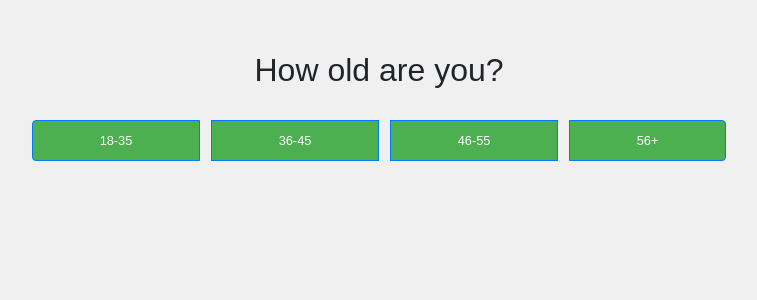
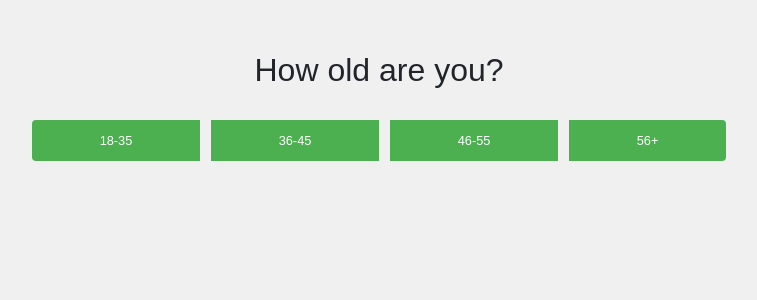
Before and after one commit to LamettaV/doughdiaries, a Flask app: page /usersurvey in a window 1280 px wide. Shown: the top 300 px of the page, without its empty margins (261-1018 px from the left). Run offline with Flask 3, Linux system fonts and the light colour scheme; some libraries are stand-ins or nearby versions.

Commit message:
Changed btn-group bootstrap

```diff
--- a/templates/survey.html
+++ b/templates/survey.html
@@ -89,10 +89,10 @@
                 <div class="container text-center">
                     <h2>How old are you?</h2>
                     <div class="btn-group d-flex flex-column flex-md-row justify-content">
-                        <button type="button" class="btn btn-primary age-group-btn mb-2" onclick="nextStep()">18-35</button>
-                        <button type="button" class="btn btn-primary age-group-btn mb-2" onclick="nextStep()">36-45</button>
-                        <button type="button" class="btn btn-primary age-group-btn mb-2" onclick="nextStep()">46-55</button>
-                        <button type="button" class="btn btn-primary age-group-btn mb-2" onclick="nextStep()">56+</button>
+                        <button type="button" class="btn age-group-btn mb-2" onclick="nextStep()">18-35</button>
+                        <button type="button" class="btn age-group-btn mb-2" onclick="nextStep()">36-45</button>
+                        <button type="button" class="btn age-group-btn mb-2" onclick="nextStep()">46-55</button>
+                        <button type="button" class="btn age-group-btn mb-2" onclick="nextStep()">56+</button>
                     </div>
                 </div>
             </div>
```
